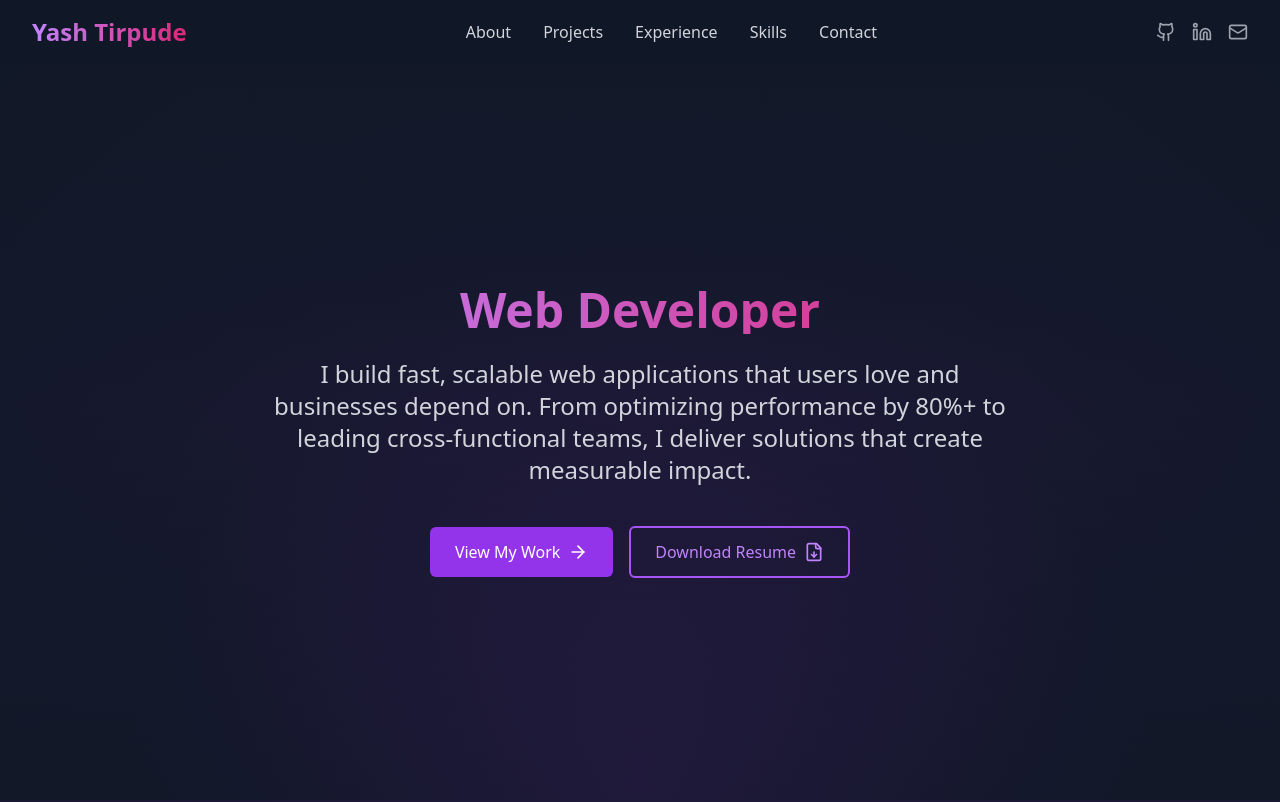
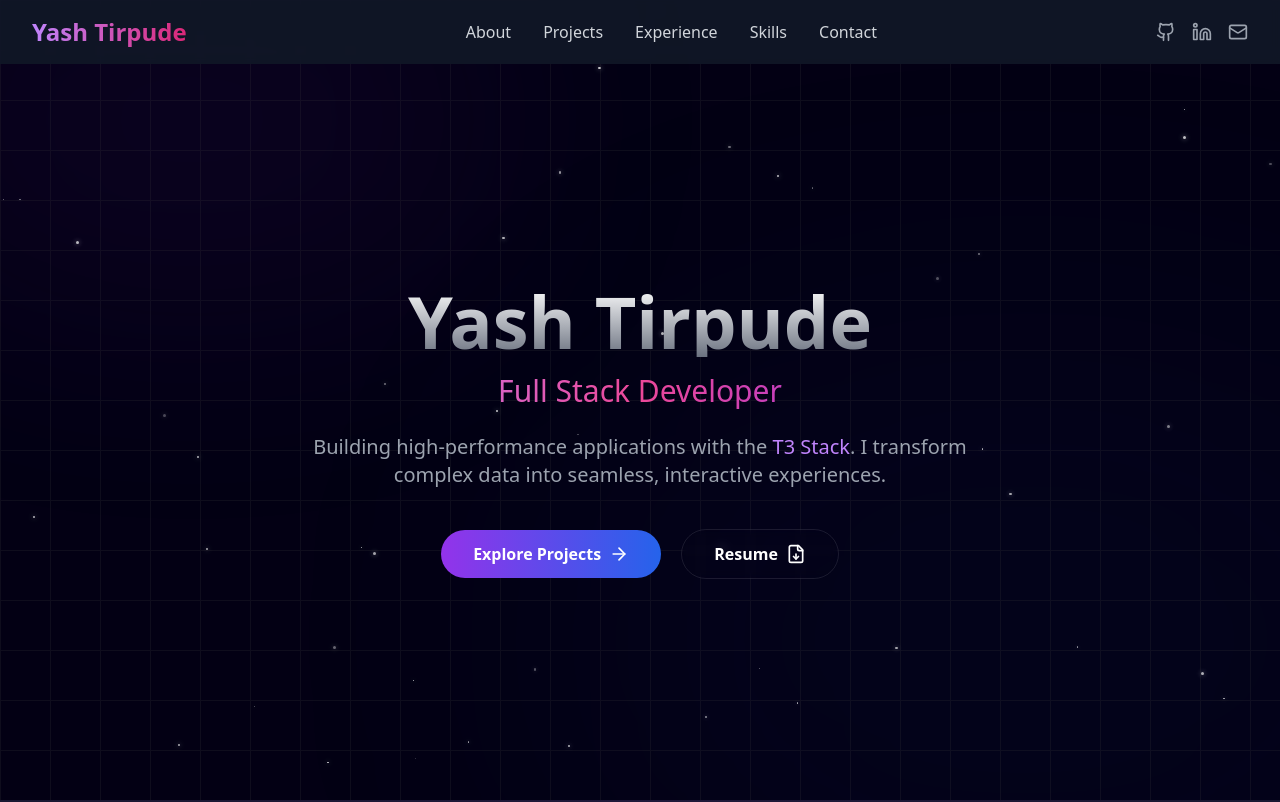
Before and after one commit to YashTirpude/Portfolio, a React (Vite) app: page / in a window 1280 px wide. Shown: the top 802 px of the page. Built offline with nearby package versions, Linux system fonts and the light colour scheme.

Commit message:
animation added

```diff
--- a/src/components/Hero.tsx
+++ b/src/components/Hero.tsx
@@ -1,59 +1,149 @@
 import { ArrowRight, FileDown } from "lucide-react";
-import { motion } from "framer-motion";
+import { motion, useScroll, useTransform } from "framer-motion";
+import { useEffect, useState } from "react";
 
+interface Star {
+  id: number;
+  size: number;
+  top: string;
+  left: string;
+  duration: number;
+}
 const Hero = () => {
+  const { scrollY } = useScroll();
+  const y1 = useTransform(scrollY, [0, 500], [0, 200]);
+  const [stars, setStars] = useState<Star[]>([]);
+
+  // Generate random stars on mount
+  useEffect(() => {
+    const starArray = Array.from({ length: 50 }).map((_, i) => ({
+      id: i,
+      size: Math.random() * 2 + 1,
+      top: `${Math.random() * 100}%`,
+      left: `${Math.random() * 100}%`,
+      duration: Math.random() * 3 + 2,
+    }));
+    setStars(starArray);
+  }, []);
+
   return (
     <section
       id="about"
-      className="relative min-h-screen flex items-center justify-center bg-gradient-to-b from-gray-900 via-purple-900/20 to-gray-900 pt-16"
+      className="relative min-h-screen flex items-center justify-center bg-[#030014] overflow-hidden pt-16"
     >
-      <div className="absolute inset-0 bg-[radial-gradient(circle_at_bottom,_var(--tw-gradient-stops))] from-purple-900/20 via-gray-900/50 to-gray-900"></div>
-      <div className="relative max-w-7xl mx-auto px-4 sm:px-6 lg:px-8 py-20">
+      {/* 1. Animated Nebula Background */}
+      <div className="absolute inset-0 z-0">
+        <motion.div
+          animate={{
+            scale: [1, 1.2, 1],
+            opacity: [0.3, 0.5, 0.3],
+          }}
+          transition={{ duration: 8, repeat: Infinity }}
+          className="absolute top-[-10%] left-[-10%] w-[50%] h-[50%] rounded-full bg-purple-900/30 blur-[120px]"
+        />
+        <motion.div
+          animate={{
+            scale: [1, 1.3, 1],
+            opacity: [0.2, 0.4, 0.2],
+          }}
+          transition={{ duration: 10, repeat: Infinity, delay: 1 }}
+          className="absolute bottom-[-10%] right-[-10%] w-[60%] h-[60%] rounded-full bg-blue-900/20 blur-[120px]"
+        />
+      </div>
+
+      {/* 2. Floating Stars Layer */}
+      <div className="absolute inset-0 z-0 pointer-events-none">
+        {stars.map((star) => (
+          <motion.div
+            key={star.id}
+            initial={{ opacity: 0.2 }}
+            animate={{ opacity: [0.2, 0.8, 0.2] }}
+            transition={{
+              duration: star.duration,
+              repeat: Infinity,
+              ease: "linear",
+            }}
+            className="absolute bg-white rounded-full"
+            style={{
+              width: star.size,
+              height: star.size,
+              top: star.top,
+              left: star.left,
+              boxShadow: "0 0 5px rgba(255, 255, 255, 0.8)",
+            }}
+          />
+        ))}
+      </div>
+
+      {/* 3. Parallax Grid Overlay */}
+      <motion.div
+        className="absolute inset-0 z-0 opacity-20"
+        style={{
+          y: y1,
+          backgroundImage:
+            "linear-gradient(#444 1px, transparent 1px), linear-gradient(90deg, #444 1px, transparent 1px)",
+          backgroundSize: "50px 50px",
+        }}
+      />
+
+      <div className="relative z-10 max-w-7xl mx-auto px-4 sm:px-6 lg:px-8 py-20">
         <div className="text-center">
           <motion.h1
-            initial={{ opacity: 0, y: -20 }}
+            initial={{ opacity: 0, scale: 0.8 }}
+            animate={{ opacity: 1, scale: 1 }}
+            transition={{ duration: 0.8, ease: "easeOut" }}
+            className="text-4xl sm:text-7xl font-bold text-transparent bg-clip-text bg-gradient-to-b from-white to-gray-500"
+          >
+            Yash Tirpude
+          </motion.h1>
+
+          <motion.h2
+            initial={{ opacity: 0, y: 10 }}
             animate={{ opacity: 1, y: 0 }}
-            transition={{ duration: 0.5, delay: 0.2 }}
-            className="text-3xl sm:text-5xl font-bold text-transparent bg-clip-text bg-gradient-to-r from-purple-400 to-pink-600"
+            transition={{ duration: 0.5, delay: 0.3 }}
+            className="mt-4 text-xl sm:text-3xl font-medium text-transparent bg-clip-text bg-gradient-to-r from-purple-400 via-pink-500 to-purple-600"
           >
-            Web Developer
-          </motion.h1>
+            Full Stack Developer
+          </motion.h2>
+
           <motion.p
-            initial={{ opacity: 0, y: -20 }}
-            animate={{ opacity: 1, y: 0 }}
-            transition={{ duration: 0.5, delay: 0.4 }}
-            className="mt-6 text-xl sm:text-2xl text-gray-300 max-w-3xl mx-auto"
+            initial={{ opacity: 0 }}
+            animate={{ opacity: 1 }}
+            transition={{ duration: 1, delay: 0.6 }}
+            className="mt-6 text-lg sm:text-xl text-gray-400 max-w-2xl mx-auto leading-relaxed"
           >
-            I build fast, scalable web applications that users love and
-            businesses depend on. From optimizing performance by 80%+ to leading
-            cross-functional teams, I deliver solutions that create measurable
-            impact.
+            Building high-performance applications with the{" "}
+            <span className="text-purple-400">T3 Stack</span>. I transform
+            complex data into seamless, interactive experiences.
           </motion.p>
 
           <motion.div
             initial={{ opacity: 0, y: 20 }}
             animate={{ opacity: 1, y: 0 }}
-            transition={{ duration: 0.5, delay: 0.6 }}
-            className="mt-10 flex flex-col sm:flex-row items-center justify-center gap-4"
+            transition={{ duration: 0.5, delay: 0.9 }}
+            className="mt-10 flex flex-col sm:flex-row items-center justify-center gap-5"
           >
             <motion.a
-              whileHover={{ scale: 1.05 }}
+              whileHover={{
+                scale: 1.05,
+                boxShadow: "0 0 20px rgba(147, 51, 234, 0.5)",
+              }}
               whileTap={{ scale: 0.95 }}
               href="#projects"
-              className="inline-flex items-center px-6 py-3 border border-transparent text-base font-medium rounded-md text-white bg-purple-600 hover:bg-purple-700 transition-colors"
+              className="px-8 py-3 rounded-full text-white bg-gradient-to-r from-purple-600 to-blue-600 font-semibold flex items-center gap-2 transition-all"
             >
-              View My Work
-              <ArrowRight className="ml-2 h-5 w-5" />
+              Explore Projects
+              <ArrowRight size={20} />
             </motion.a>
+
             <motion.a
-              whileHover={{ scale: 1.05 }}
+              whileHover={{ backgroundColor: "rgba(255,255,255,0.05)" }}
               whileTap={{ scale: 0.95 }}
               href="/resume.pdf"
-              download
-              className="inline-flex items-center px-6 py-3 border-2 border-purple-500 text-base font-medium rounded-md text-purple-400 hover:bg-purple-500 hover:text-white transition-all"
+              className="px-8 py-3 rounded-full border border-white/10 text-white font-semibold flex items-center gap-2 backdrop-blur-sm"
             >
-              Download Resume
-              <FileDown className="ml-2 h-5 w-5" />
+              Resume
+              <FileDown size={20} />
             </motion.a>
           </motion.div>
         </div>
```
